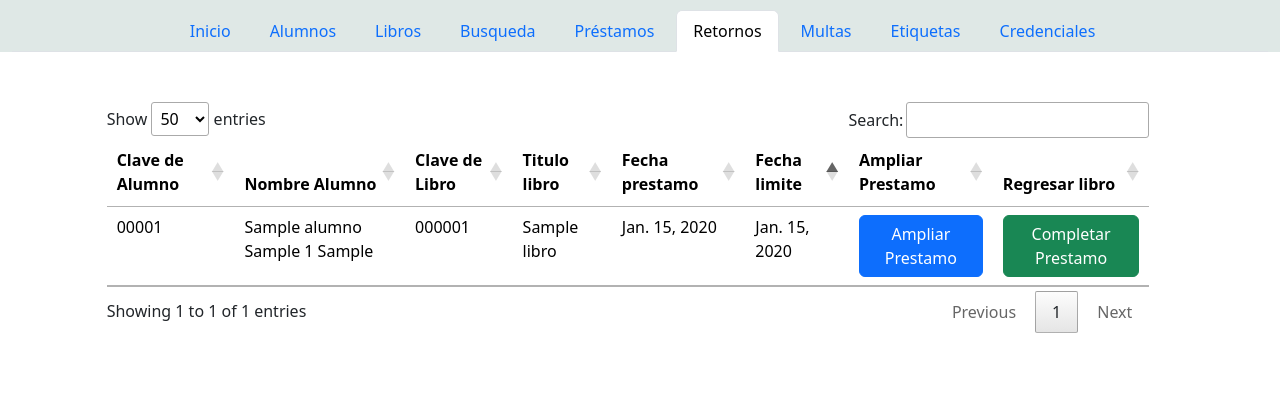
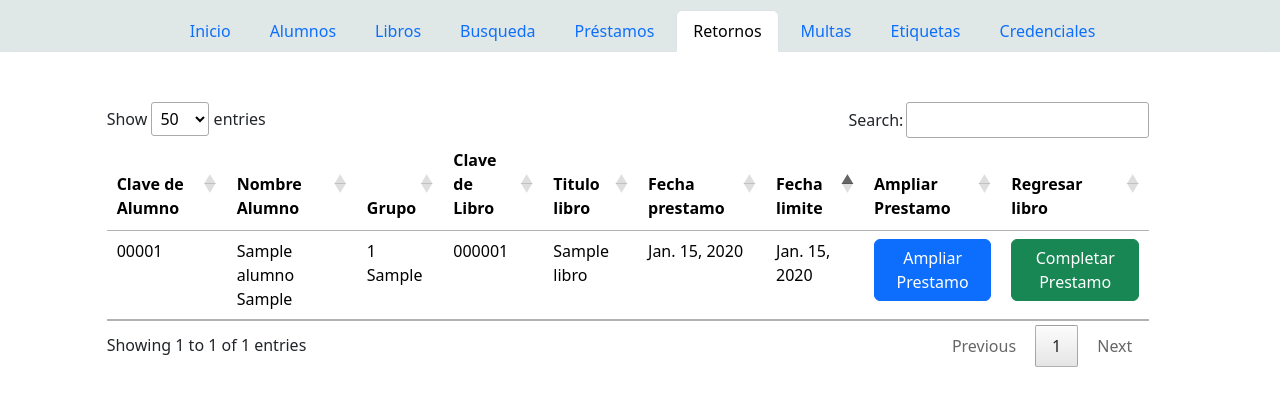
Before and after one commit to Gabrielsalom08/progamabiblio, a Django app: page /retorno in a window 1280 px wide. Shown: the part 71-477 px from the top of the page. Run offline with Django 5.2, Linux system fonts and the light colour scheme; tables that the repository leaves empty hold one stand-in row (values such as "Sample post"); some libraries are stand-ins or nearby versions; some web fonts are replaced.

Commit message:
agregar icono a la applicacion

```diff
--- a/biblio_app/templates/index.html
+++ b/biblio_app/templates/index.html
@@ -5,6 +5,7 @@
     <meta charset="utf-8">
     <meta name="viewport" content="width=device-width, initial-scale=1">
     <title>Biblioteca Junipero</title>
+    <link rel="icon" href="{% static 'favicon.ico' %}" type="image/x-icon">
     <link href="https://cdn.jsdelivr.net/npm/bootstrap@5.3.2/dist/css/bootstrap.min.css" rel="stylesheet" integrity="sha384-T3c6CoIi6uLrA9TneNEoa7RxnatzjcDSCmG1MXxSR1GAsXEV/Dwwykc2MPK8M2HN" crossorigin="anonymous">
     <script src="https://cdn.jsdelivr.net/npm/bootstrap@5.3.2/dist/js/bootstrap.bundle.min.js" integrity="sha384-C6RzsynM9kWDrMNeT87bh95OGNyZPhcTNXj1NW7RuBCsyN/o0jlpcV8Qyq46cDfL" crossorigin="anonymous"></script>
     <script src="https://cdn.jsdelivr.net/npm/@popperjs/core@2.11.8/dist/umd/popper.min.js" integrity="sha384-I7E8VVD/ismYTF4hNIPjVp/Zjvgyol6VFvRkX/vR+Vc4jQkC+hVqc2pM8ODewa9r" crossorigin="anonymous"></script>
--- a/biblio_app/templates/retorno.html
+++ b/biblio_app/templates/retorno.html
@@ -12,6 +12,7 @@
                       <tr>
                         <th>Clave de Alumno</th>
                         <th>Nombre Alumno</th>
+                        <th>Grupo</th>
                         <th>Clave de Libro</th>
                         <th>Titulo libro</th>
                         <th>Fecha prestamo</th>
@@ -24,7 +25,8 @@
                       {% for prestamo in prestamo %}
                       <tr>
                         <td>{{ prestamo.clave_alumno.clave|stringformat:"05d" }}</td>
-                        <td>{{ prestamo.clave_alumno }}   {{prestamo.clave_alumno.grupo}} {%if prestamo.clave_alumno.clase %} {{prestamo.clave_alumno.clase}} {%endif%}</td>
+                        <td>{{ prestamo.clave_alumno }}   </td>
+                        <td>{{prestamo.clave_alumno.grupo}} {%if prestamo.clave_alumno.clase %} {{prestamo.clave_alumno.clase}} {%endif%}</td>
                         <td>{{ prestamo.clave_copia.clavecopia|stringformat:"06d" }}</td>
                         <td>{{ prestamo.clave_copia.codigolibro.titulo }}</td>
                         <td>{% if prestamo.fecha_creacion  %} {{ prestamo.fecha_creacion }} {%endif%}</td>
@@ -100,7 +102,7 @@
     $(document).ready( function () {
         $('.table').DataTable({
             "paging": true,
-            "order": [[5, "asc"]],
+            "order": [[6, "asc"]],
             "pageLength": 50, // Mostrar solo 30 elementos por página
         });
     });
```
Also changed, not shown: biblio_app/static/favicon.ico (added).
